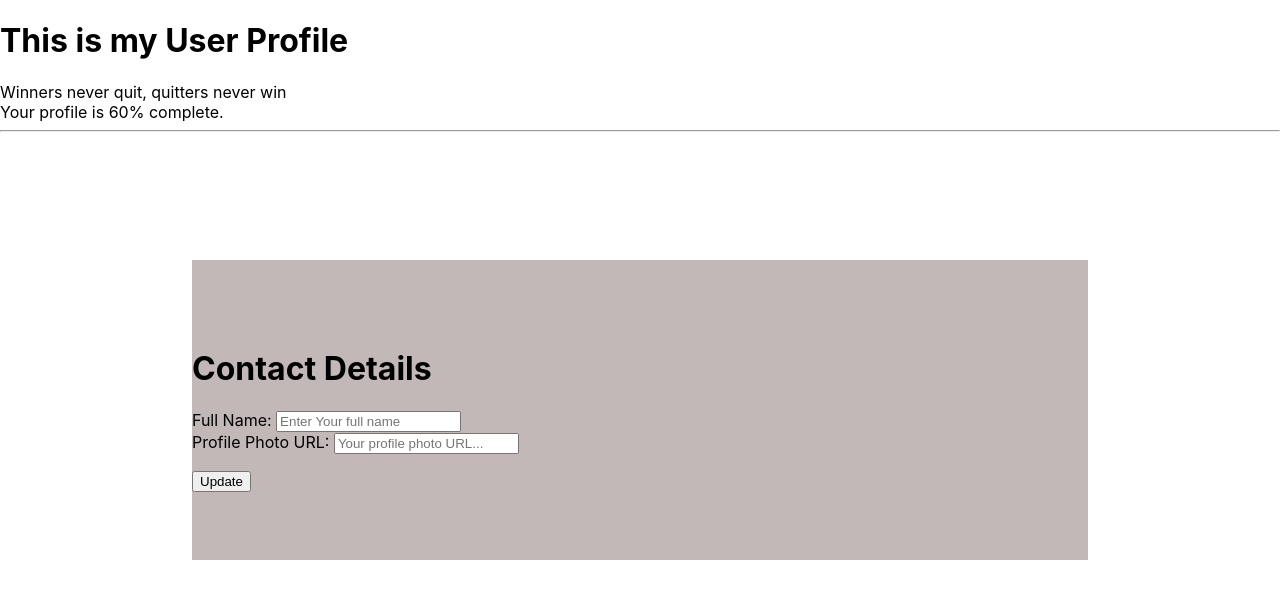
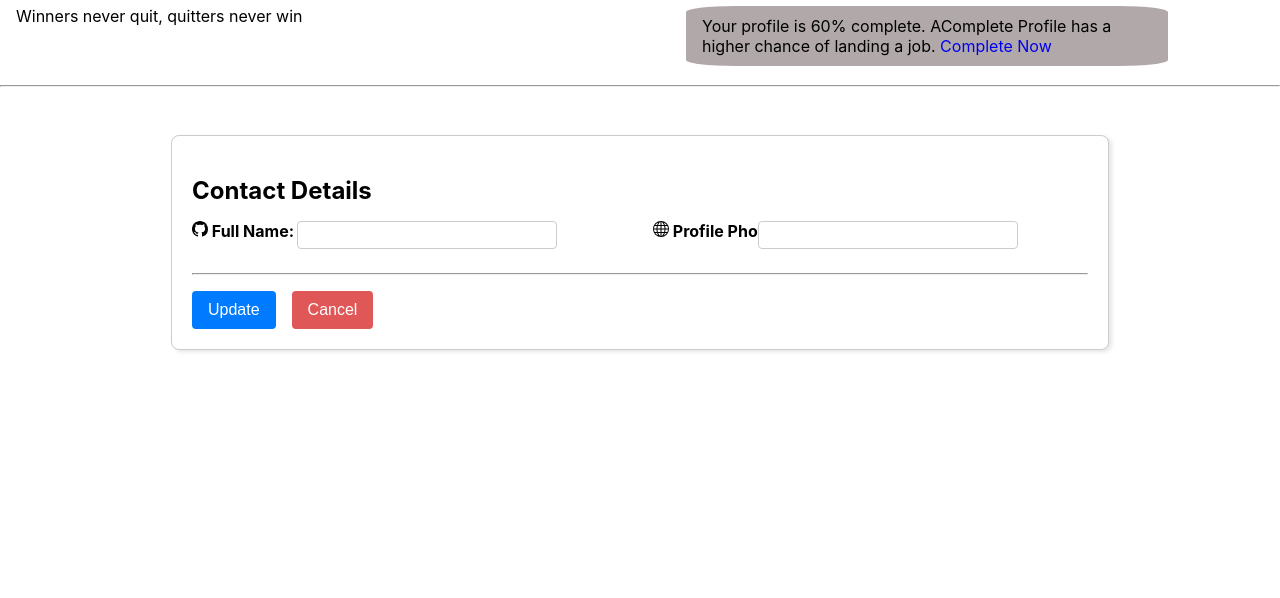
Before and after one commit to Falcon00007/Expense-Tracker, a React (Create React App) app: page /profile in a window 1280 px wide. Shown: the top 598 px of the page. Built offline with nearby package versions, Linux system fonts and the light colour scheme; no server answers.

Commit message:
Edit user details (task-4)

```diff
--- a/package.json
+++ b/package.json
@@ -9,6 +9,7 @@
     "axios": "^1.4.0",
     "react": "^18.2.0",
     "react-dom": "^18.2.0",
+    "react-icons": "^4.10.1",
     "react-router-dom": "^6.15.0",
     "react-scripts": "5.0.1",
     "web-vitals": "^2.1.4"
--- a/src/index.js
+++ b/src/index.js
@@ -6,9 +6,9 @@ import reportWebVitals from './reportWebVitals';
 
 const root = ReactDOM.createRoot(document.getElementById('root'));
 root.render(
-  <React.StrictMode>
+
     <App />
-  </React.StrictMode>
+
 );
 
 // If you want to start measuring performance in your app, pass a function
--- a/src/pages/Login.js
+++ b/src/pages/Login.js
@@ -36,7 +36,7 @@ function Login() {
         const data= await res.json()
           localStorage.setItem("email", data.email.replace(/[@.]/g, ""));
           localStorage.setItem("token", data.idToken)
-          console.log(data)
+
           navigate('/home');
           console.log('User LoggedIn successfully');
           alert("Login successful!!")
--- a/src/pages/Profile.js
+++ b/src/pages/Profile.js
@@ -1,5 +1,8 @@
-import React,{useState} from 'react'
+import React,{useEffect, useState} from 'react'
 import classes from "./Profile.module.css"
+import { BsGithub, BsGlobe } from "react-icons/bs";
+import { Link } from 'react-router-dom';
+
 
 const Profile = () => {
     const [name,setName] = useState("");
@@ -18,7 +21,6 @@ const Profile = () => {
                 idToken:localStorage.getItem("token"),
                 displayName:name,
                 photoUrl:profilePhoto,
-                deleteAttribute:["DISPLAY_NAME"],
                 returnSecureToken: true
               }),
               headers: {
@@ -29,66 +31,112 @@ const Profile = () => {
               if(res.ok){
                 setLoading(false);
                 const data= await res.json()
-                  localStorage.setItem("email", data.email.replace(/[@.]/g, ""));
-                  localStorage.setItem("token", data.idToken)
                   console.log(data)
                   //navigate('/home');
-                  console.log('User LoggedIn successfully');
-                  alert("Login successful!!")
+                  console.log('Profile data submitted successfully');
+
                 }
                 else{
                     setLoading(false);
                   const data= await res.json();
                     if(data && data.error.message){
-                      setError("LogIn not successful- " + data.error.message)
+                      setError("Profile not updated successfully- " + data.error.message)
                     } else{
                       setError("Some error occured!! Please try again..")
                     }
                   }
             } catch (error) {
-              console.error('Error logging in :', error);
+              console.error('Error in Profile Updation :', error);
+            }
+            setName("");
+            setProfilePhoto("");
+    }
+
+    useEffect(()=>{
+      const fetchData= async()=>{
+        try{
+          const token= localStorage.getItem('token');
+          const res = await fetch("https://identitytoolkit.googleapis.com/v1/accounts:lookup?key=AIzaSyAa6b1vvHl497ZXR8GOXQbTNEkyd0l5db4",{
+            method:'POST',
+            body: JSON.stringify({
+              idToken: token
+            }),
+            headers: {
+              'content-type' : 'application/json'
+            }
+          })
+          if(res.ok){
+             const data= await res.json()
+              console.log(data)
+              setName(data.users[0].displayName);
+              setProfilePhoto(data.users[0].photoUrl);
+              console.log('Data fetch Success');
+              //navigate('/home');
+              return data;
+            }
+            else{
+              const data= await res.json();
+                if(data && data.error.message){
+                  setError("Profile not updated successfully- " + data.error.message)
+                } else{
+                  setError("Some error occured!! Please try again..")
                 }
               }
+        } catch (error) {
+          console.error('Error in Profile Updation :', error);
+        }
+      }
+      fetchData();
+    },[])
 
   return (
     <>
-    <h1>This is my User Profile</h1>
-    <div>
+    <div className={classes.topText}>
         <div>Winners never quit, quitters never win</div>
-        <div>Your profile is 60% complete.</div>
+        <div className={classes.profileInfo}>Your profile is 60% complete. AComplete Profile has a higher chance of landing a job. <Link to="">Complete Now</Link></div>
+        </div>
         <hr />
-        <div className={classes.container}>
-        <form>
-        <h1>Contact Details</h1>
-        <div className={classes.form}>
-        <label htmlFor='name'>Full Name: </label>
+
+
+        <div className={classes['profile-form-container']}>
+        <h2 className={classes.title}>Contact Details</h2>
+        <div className={classes.inputs}>
+        <div className={classes['input-container']}>
+          <label htmlFor="fullName" className={classes.label}>
+            <BsGithub/> Full Name:
+          </label>
           <input
             type="text"
-        id='name'
-        placeholder="Enter Your full name"
+            id="fullName"
             value={name}
-        onChange={(e) => setName(e.target.value)}
-        required
+            onChange={(e)=>setName(e.target.value)}
+            className={classes.input}
           />
         </div>
-       <div>
-       <label htmlFor='name'>Profile Photo URL: </label>
+        <div className={classes['input-container']}>
+          <label htmlFor="photoUrl" className={classes.label}>
+           <BsGlobe/> Profile Photo URL
+          </label>
           <input
             type="text"
-        id='profilePhoto'
-        placeholder="Your profile photo URL..."
+            id="photoUrl"
             value={profilePhoto}
-        onChange={(e) => setProfilePhoto(e.target.value)}
-        required
+            onChange={(e)=>setProfilePhoto(e.target.value)}
+            className={classes.input}
           />
         </div>
+        </div>
+        <hr/>
         <p className={classes.errorMessage}>{error}</p>
-       <button type='submit' onClick={updateHandler}>Update</button>
+        {!loading && <button className={classes['update-button']} onClick={updateHandler}>
+          Update
+          </button>}
+          <button className={classes['cancel-button']}>
+          Cancel
+          </button>
           {loading && <h2>Submitting Data...</h2>}
+      </div>
 
-        </form>
-        </div>
-    </div>
     </>
   )
 }
--- a/src/pages/Profile.module.css
+++ b/src/pages/Profile.module.css
@@ -1,11 +1,86 @@
-.container{
-    background-color: #c2b8b8;
+.topText{
     display: flex;
+    height: 4rem;
+    justify-content: space-between;
+    width: 90%;
+    padding: .4rem 1rem;
+}
+.profileInfo{
+    background-color: #b1a9a9;
+    border-radius: 10%;
+    padding: 10px 1rem;
+    width: 450px;
+    height: fit-content;
+}
+.profileInfo a{
+   text-decoration: none;
+}
+.profile-form-container {
     width: 70%;
-    margin: 10% auto;
-    align-items: center;
-    height: 300px;
-}
-.form{
-    align-items: center;
-}
+    margin: 3rem auto;
+    padding: 20px;
+    border: 1px solid #ccc;
+    border-radius: 8px;
+    box-shadow: 3px 2px 4px rgba(0, 0, 0, 0.1);
+    background-color: #ffffff;
+  }
+
+  .title {
+    margin-bottom: 16px;
+    font-size: 24px;
+  }
+  .inputs{
+    display: flex;
+    justify-content: space-between;
+  }
+  .input-container {
+    margin-bottom: 16px;
+    display: flex;
+  }
+
+  .label {
+    margin-bottom: 8px;
+    font-weight: bold;
+    width: 70%;
+
+  }
+
+  .input {
+    width: 400px;
+    padding: 4px;
+    border: 1px solid #ccc;
+    border-radius: 4px;
+    position: relative;
+    right: 6rem;
+  }
+
+  .update-button {
+    background-color: #007bff;
+    color: #ffffff;
+    border: none;
+    border-radius: 4px;
+    padding: 10px 16px;
+    cursor: pointer;
+    font-size: 16px;
+    transition: background-color 0.2s;
+  }
+
+  .update-button:hover {
+    background-color: #0056b3;
+    box-shadow: 2px 3px 4px #03264d;
+  }
+  .cancel-button{
+    background-color: #e05757;
+    color: #ffffff;
+    border: none;
+    border-radius: 4px;
+    padding: 10px 16px;
+    cursor: pointer;
+    font-size: 16px;
+    transition: background-color 0.2s;
+    margin-left: 1rem;
+  }
+  .cancel-button:hover {
+    background-color: #cc3131;
+    box-shadow: 2px 3px 4px #771e1e;
+  }
--- a/src/pages/Signup.module.css
+++ b/src/pages/Signup.module.css
@@ -51,15 +51,16 @@
   color: black;
   text-align: center;
   background-color: lightblue;
-  height: 3rem;
+  height: 2.5rem;
   width: 25%;
+  padding-bottom: 1rem;
 }
 
 .loginLink a{
   color: #FF6B6B;
   text-decoration: none;
-  font-weight: 600;
-  font-size: 1.2rem;
+  font-weight: 500;
+  font-size: 1.1rem;
   transition: color 0.3s ease-in-out;
 }
 
```
Also changed, not shown: 1 other file (tests, documents, lock files or other folders). Lines whose indentation alone changed are shown as unchanged.
